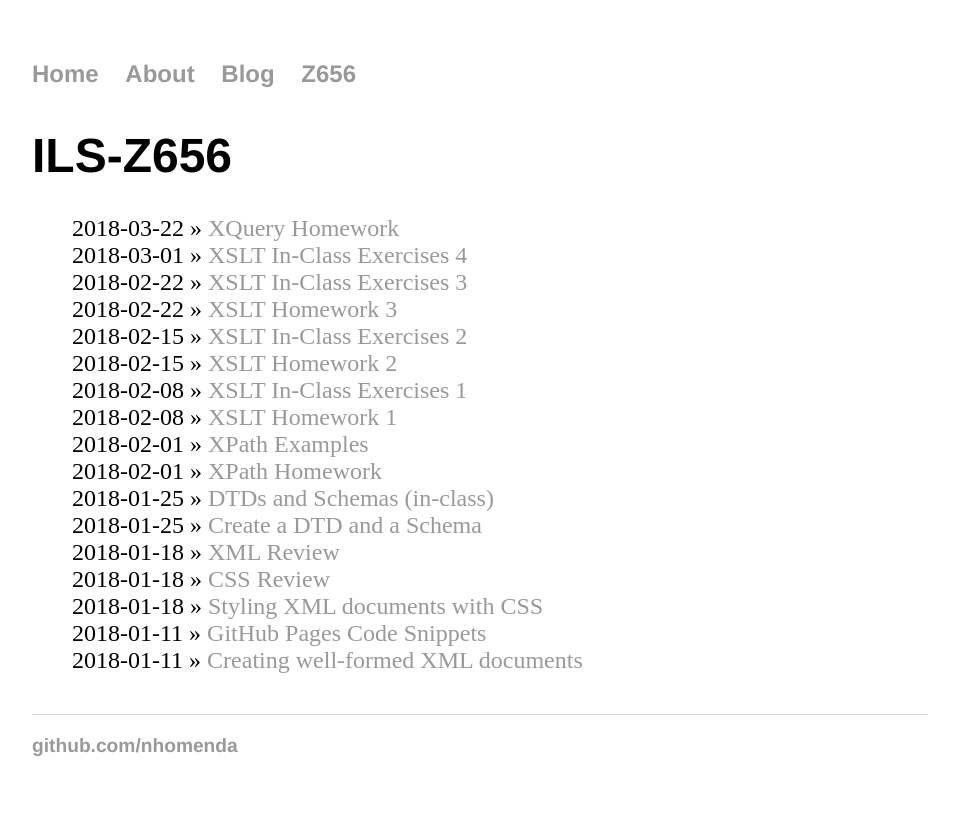
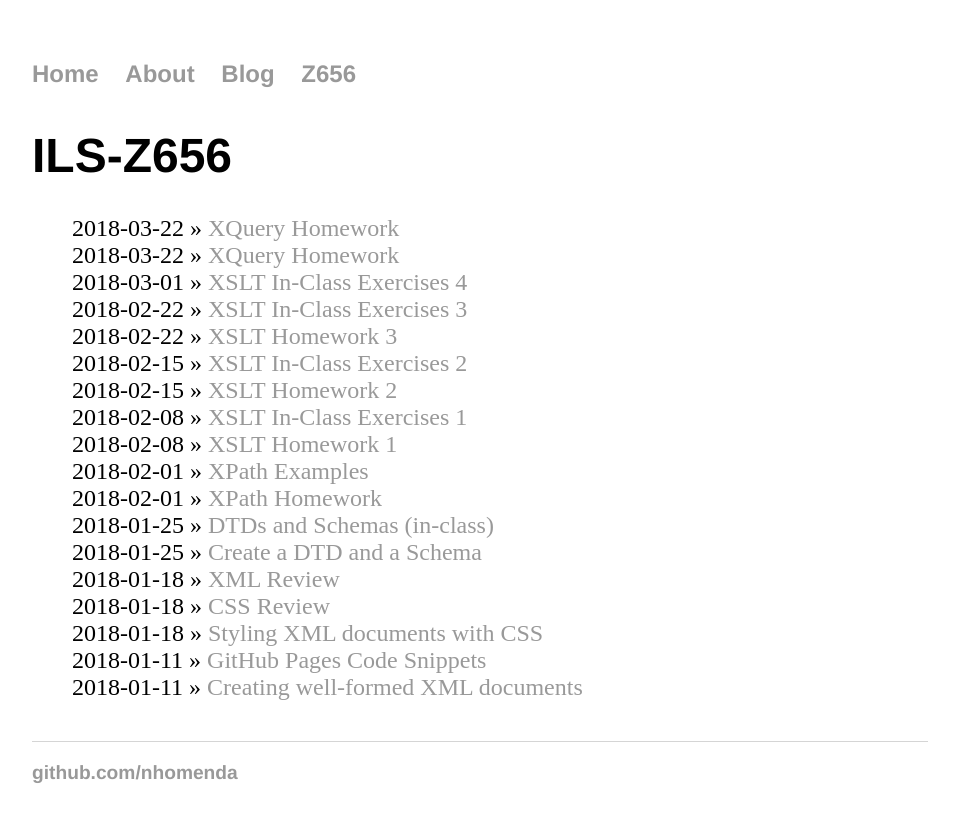
Before and after one commit to nhomenda/nhomenda.github.io, a Jekyll site: the page built from Z656/index.html, in a window 1280 px wide. Shown: the top 822 px of the page, without its empty margins (160-1119 px from the left). Built offline with Jekyll 4.4.1, drawn with Linux system fonts in a browser that asks for light colours.

Commit message:
Update index.html

```diff
--- a/Z656/index.html
+++ b/Z656/index.html
@@ -4,6 +4,7 @@ title: ILS-Z656
 ---
 	<h1>{{ page.title }}</h1>
 	<ul class="assignments">
+	    <li>2018-03-22 » <a href="/Z656/xquery-class.html" title="XQuery In-Class">XQuery Homework</a></li>
 	    <li>2018-03-22 » <a href="/Z656/xquery-hw.html" title="XQuery Homework">XQuery Homework</a></li>
 	    <li>2018-03-01 » <a href="/Z656/XSLT4.html" title="XSLT Class 4">XSLT In-Class Exercises 4</a></li>
 	    <li>2018-02-22 » <a href="/Z656/XSLT3.html" title="XSLT Class 3">XSLT In-Class Exercises 3</a></li>
```
